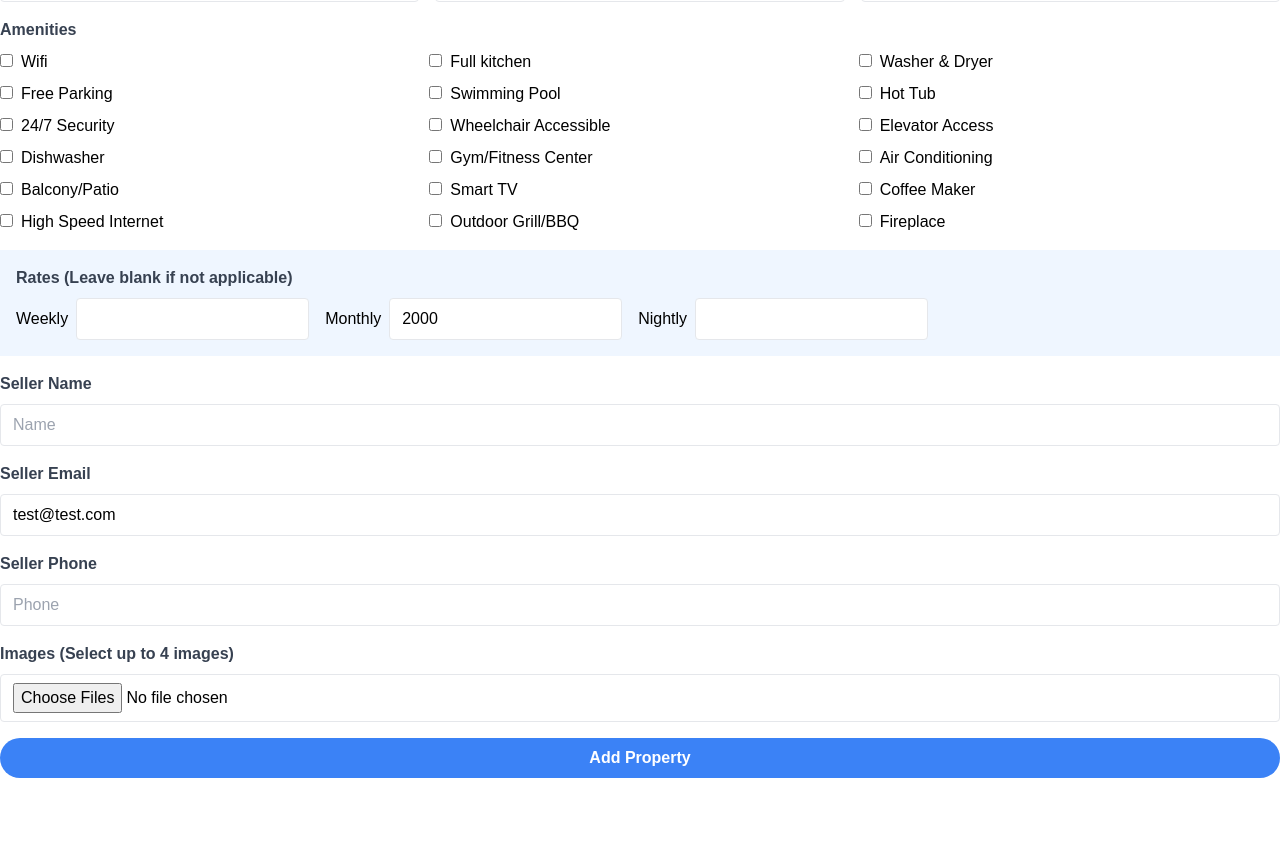
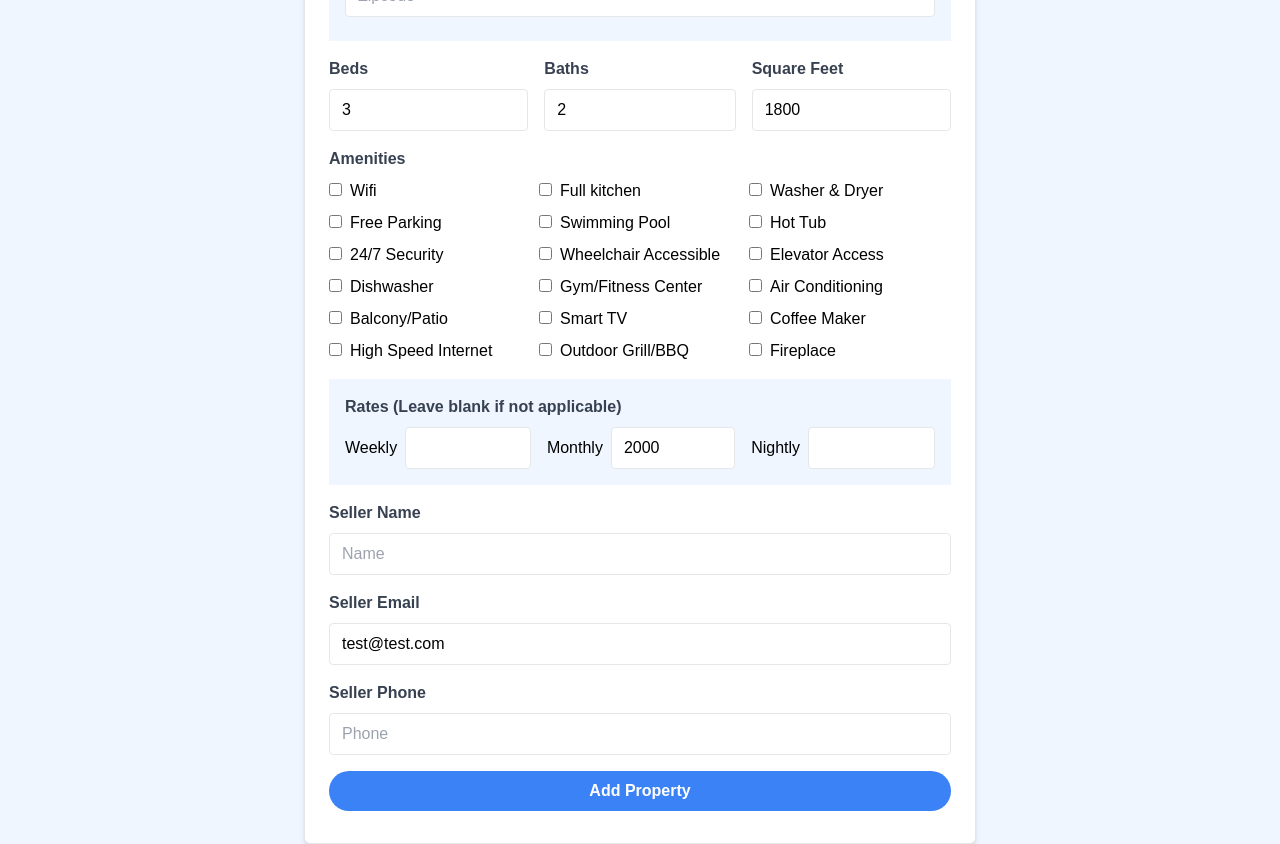
Before and after one commit to SilvesterSpath/nextjs_app, a Next.js app: page /properties/1/edit in a window 1280 px wide. Shown: the part 845-1689 px from the top of the page. Built offline with nearby package versions, Linux system fonts and the light colour scheme; no server answers.

Commit message:
PropertyEditPage

```diff
--- a/app/properties/[id]/edit/page.jsx
+++ b/app/properties/[id]/edit/page.jsx
@@ -1,11 +1,17 @@
 import PropertyEditForm from '@/components/PropertyEditForm';
 
-const EditPage = () => {
+const PropertyEditPage = () => {
   return (
     <>
-      <PropertyEditForm />
+      <section className='bg-blue-50'>
+        <div className='container m-auto max-w-2xl py-24'>
+          <div className='bg-white px-6 py-8 mb-4 shadow-md rounded-md border m-4 md:m-0'>
+            <PropertyEditForm />
+          </div>
+        </div>
+      </section>
     </>
   );
 };
 
-export default EditPage;
+export default PropertyEditPage;
--- a/components/PropertyEditForm.jsx
+++ b/components/PropertyEditForm.jsx
@@ -27,7 +27,6 @@ const PropertyEditForm = () => {
       email: 'test@test.com',
       phone: '',
     },
-    images: [],
   });
 
   const handleChange = (e) => {
@@ -62,28 +61,15 @@ const PropertyEditForm = () => {
     });
   };
 
-  const handleImageChange = (e) => {
-    const { files } = e.target;
-
-    // Clone images array
-    const updatedImages = [...fields.images];
-
-    // Add new files to the arra
-    for (const item of files) {
-      updatedImages.push(item);
-    }
-
-    setFields((fields) => ({ ...fields, images: updatedImages }));
+  const handleSubmit = async (e) => {
+    e.preventDefault();
+    console.log(fields);
   };
 
   return (
     <div>
       {' '}
-      <form
-        action='/api/properties'
-        method='POST'
-        encType='multipart/form-data'
-      >
+      <form onSubmit={handleSubmit}>
         <h2 className='text-3xl text-center font-semibold mb-6'>
           Edit Property
         </h2>
@@ -566,25 +552,6 @@ const PropertyEditForm = () => {
           />
         </div>
 
-        <div className='mb-4'>
-          <label
-            htmlFor='images'
-            className='block text-gray-700 font-bold mb-2'
-          >
-            Images (Select up to 4 images)
-          </label>
-          <input
-            type='file'
-            id='images'
-            name='images'
-            className='border rounded w-full py-2 px-3'
-            accept='image/*'
-            multiple
-            onChange={handleImageChange}
-            required
-          />
-        </div>
-
         <div>
           <button
             className='bg-blue-500 hover:bg-blue-600 text-white font-bold py-2 px-4 rounded-full w-full focus:outline-none focus:shadow-outline'
```
